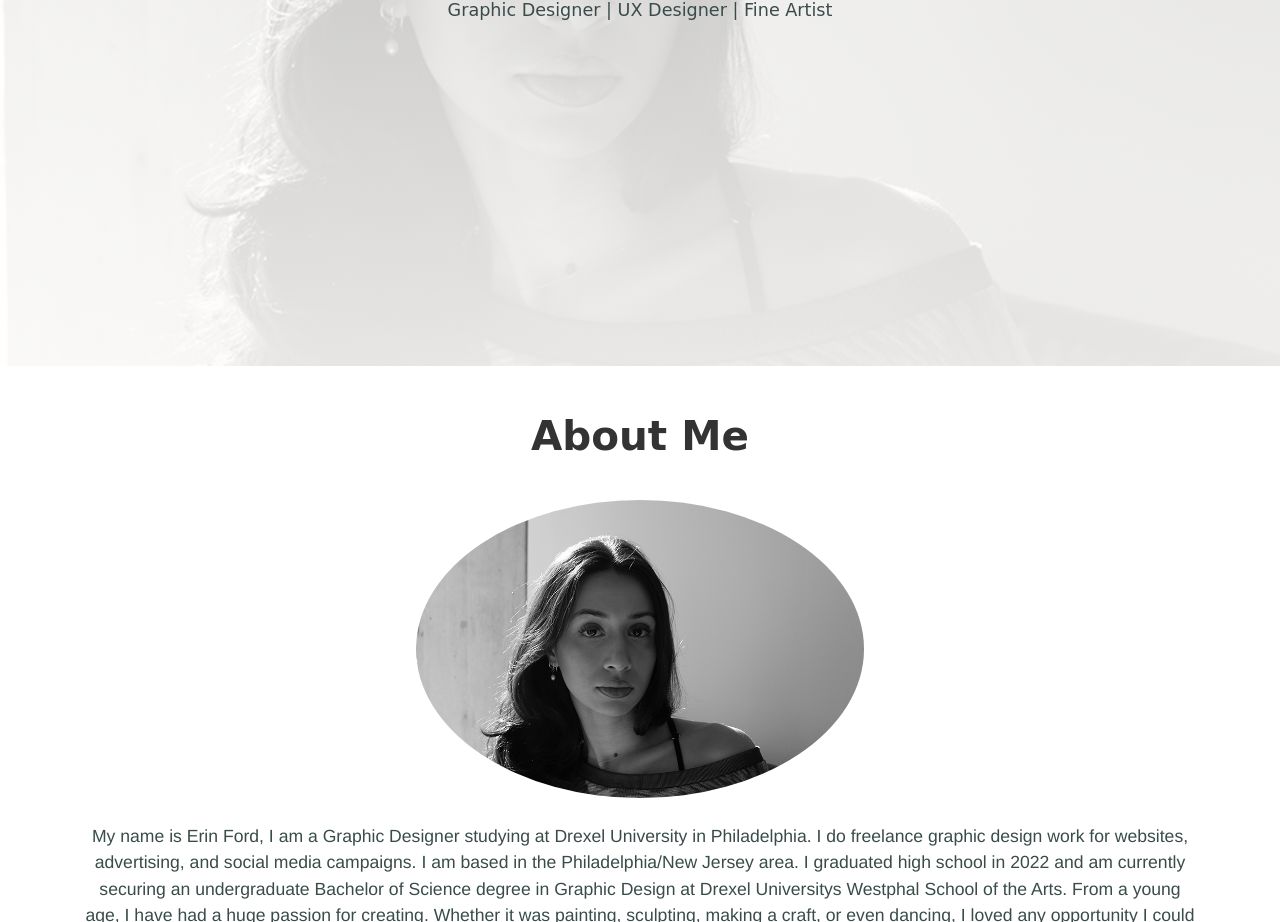
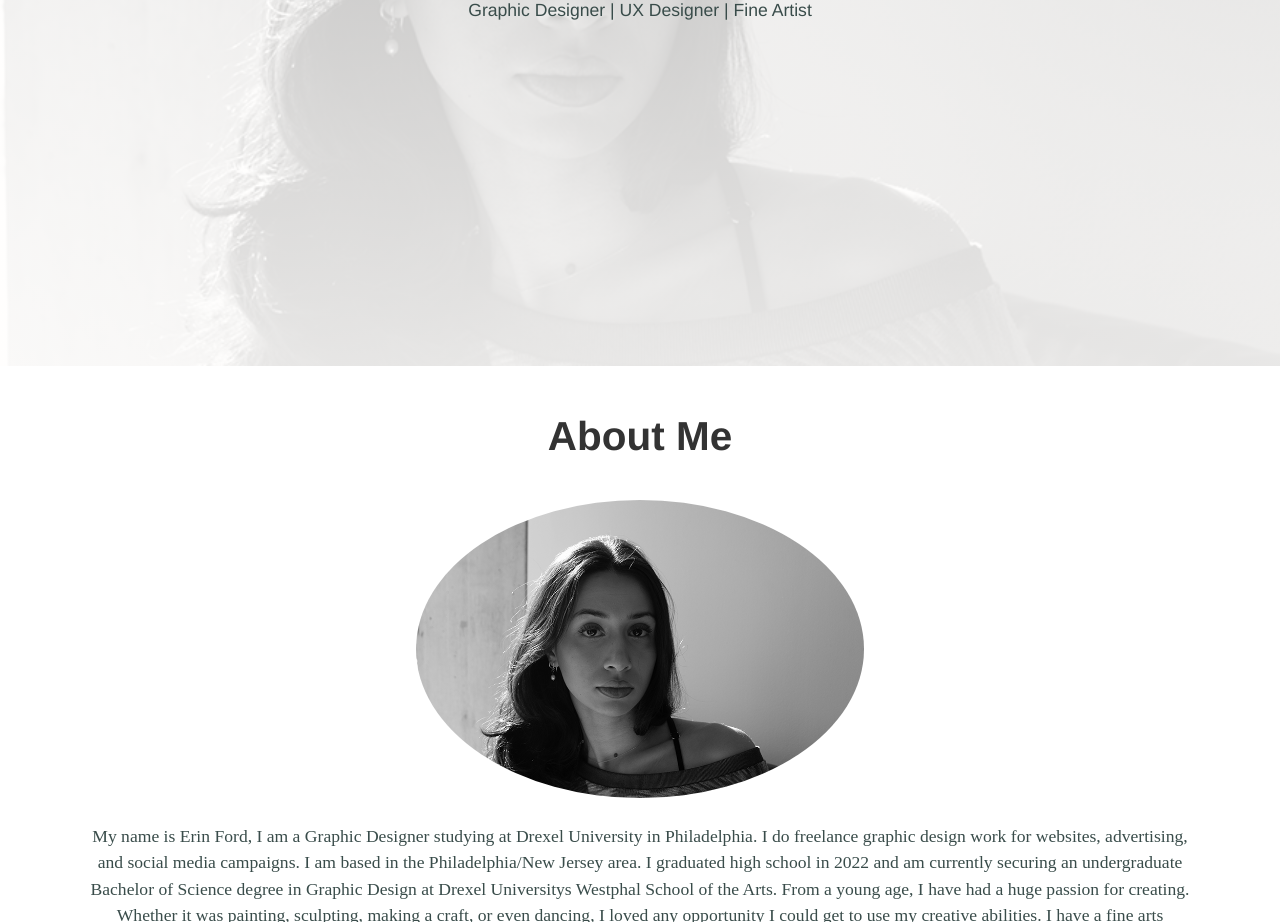
Before and after one commit to erinkford/idm221-ekf43, a plain HTML site: page index.html in a window 1280 px wide. Shown: the part 434-1356 px from the top of the page. Drawn offline with Linux system fonts and the light colour scheme; files whose address does not match are found by name.

Commit message:
Update style.css

```diff
--- a/style.css
+++ b/style.css
@@ -16,7 +16,7 @@ html {
 body {
     margin: 0;
     padding: 0;
-    font-family: 'Work Sans', Helvetica, sans-serif;
+    font-family: 'Helvetica', Work 'Gill Sans', 'Gill Sans MT', Calibri, 'Trebuchet MS', sans-serif;
     color: #394c4a;
     line-height: 1.5;
     overflow-x: hidden;
@@ -58,7 +58,7 @@ nav ul li {
 nav ul li a {
     color: white;
     text-decoration: none;
-    font-family: 'Unica One', cursive;
+    font-family: 'Helvetica', cursive;
     font-size: 1.2rem;
 }
 
@@ -69,7 +69,7 @@ nav ul li a {
 
 .header-content h1, .header-content p {
     margin: 0.5rem 0;
-    font-family: 'Unica One', cursive;
+    font-family: 'Helvetica', cursive;
 
 }
 
@@ -129,7 +129,7 @@ footer {
 /* Additional Styles */
 h2 {
     color: #333;
-    font-family: 'Unica One', cursive;
+    font-family: 'Helvetica', cursive;
     font-size: 2.3rem;
 }
 
```
